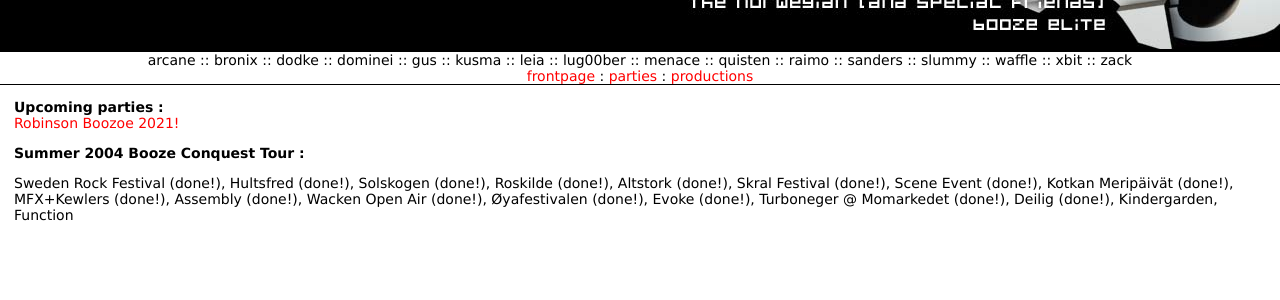
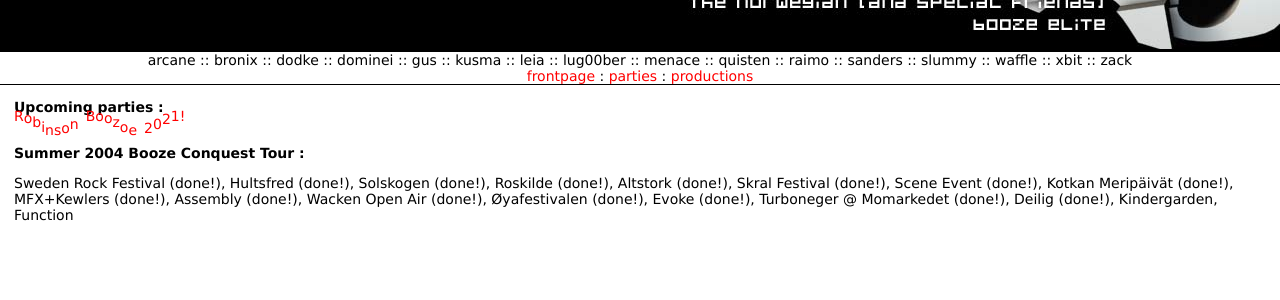
Before and after one commit to kusma/boozoholics.github.io, a Jekyll site: the page built from parties.md, in a window 1280 px wide. Shown: the part 206-506 px from the top of the page. Built offline with Jekyll 4.4.1, drawn with Linux system fonts in a browser that asks for light colours; part of the change alters nothing that is shown.

Commit message:
let's celebrate robinson boozoe with a sine scroller

```diff
--- a/parties.md
+++ b/parties.md
@@ -4,6 +4,44 @@ layout: default
 
 **Upcoming parties :**
 [Robinson Boozoe 2021!](http://dritings.no/robinson-boozoe/)
+
+<script>
+var link = document.querySelector('[href="http://dritings.no/robinson-boozoe/"]');
+if (link) {
+  var str = link.innerText;
+  console.log(str);
+  var p = document.createElement('span');
+  p.classList.add('sine-scroller');
+  for (var i = 0; i < str.length; i++) {
+    var s = document.createElement('span');
+    s.innerText = str.charAt(i);
+    s.style['animation-delay'] = `-${i * 0.3}s`;
+    if (str.charAt(i) == ' ')
+      s.style['width'] = '0.5em';
+    p.appendChild(s);
+  }
+  link.innerText = null;
+  link.appendChild(p);
+}
+</script>
+<style>
+@keyframes curve {
+    0% {
+        transform: translateY(0.5em);
+    }
+    50% {
+        transform: translateY(-0.5em);
+    }
+    100% {
+        transform: translateY(0.5em);
+    }
+}
+
+.sine-scroller span {
+  display: inline-block;
+  animation: curve 3s ease-in-out infinite;
+}
+</style>
 
 **Summer 2004 Booze Conquest Tour :**
 
```
